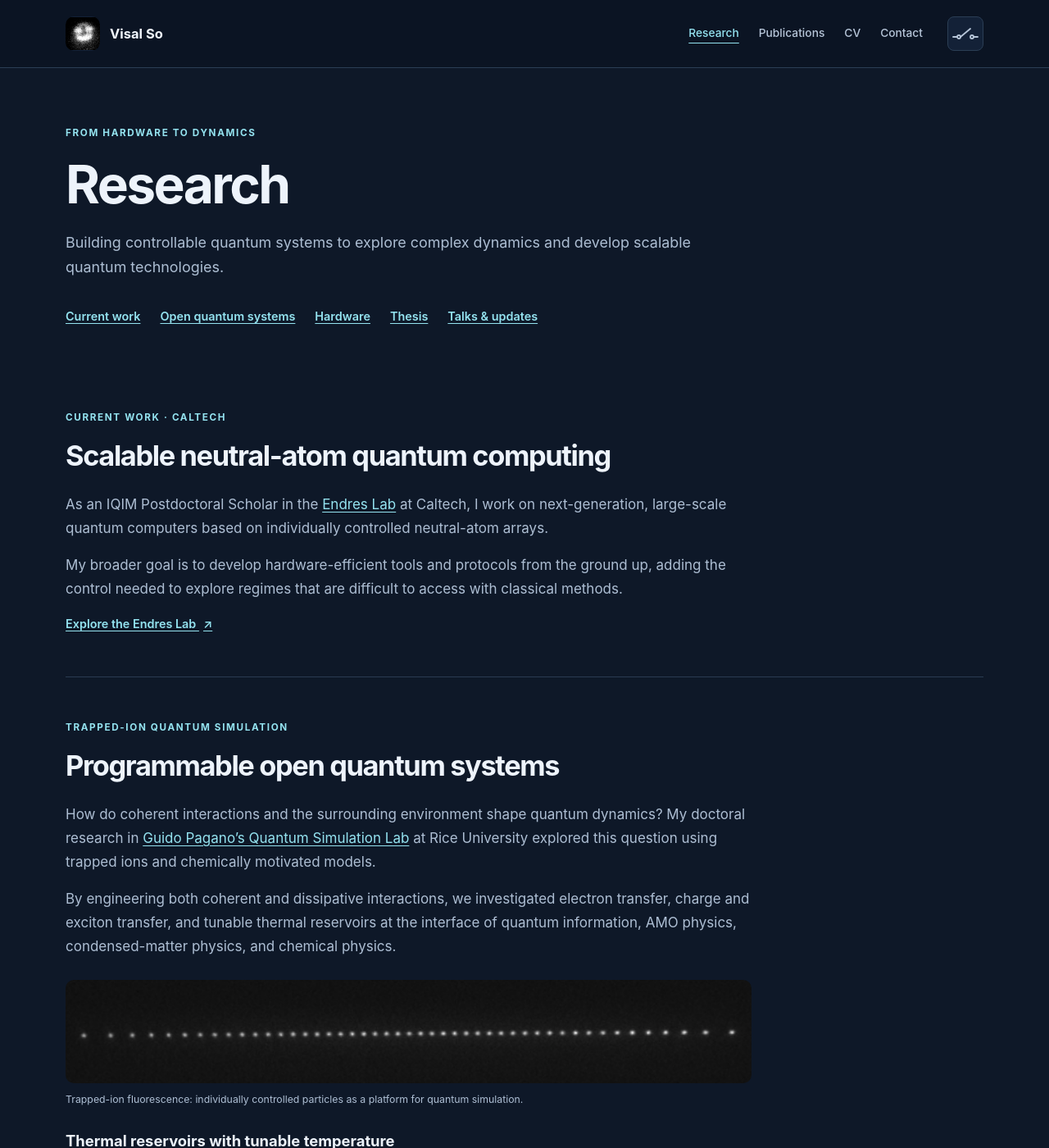
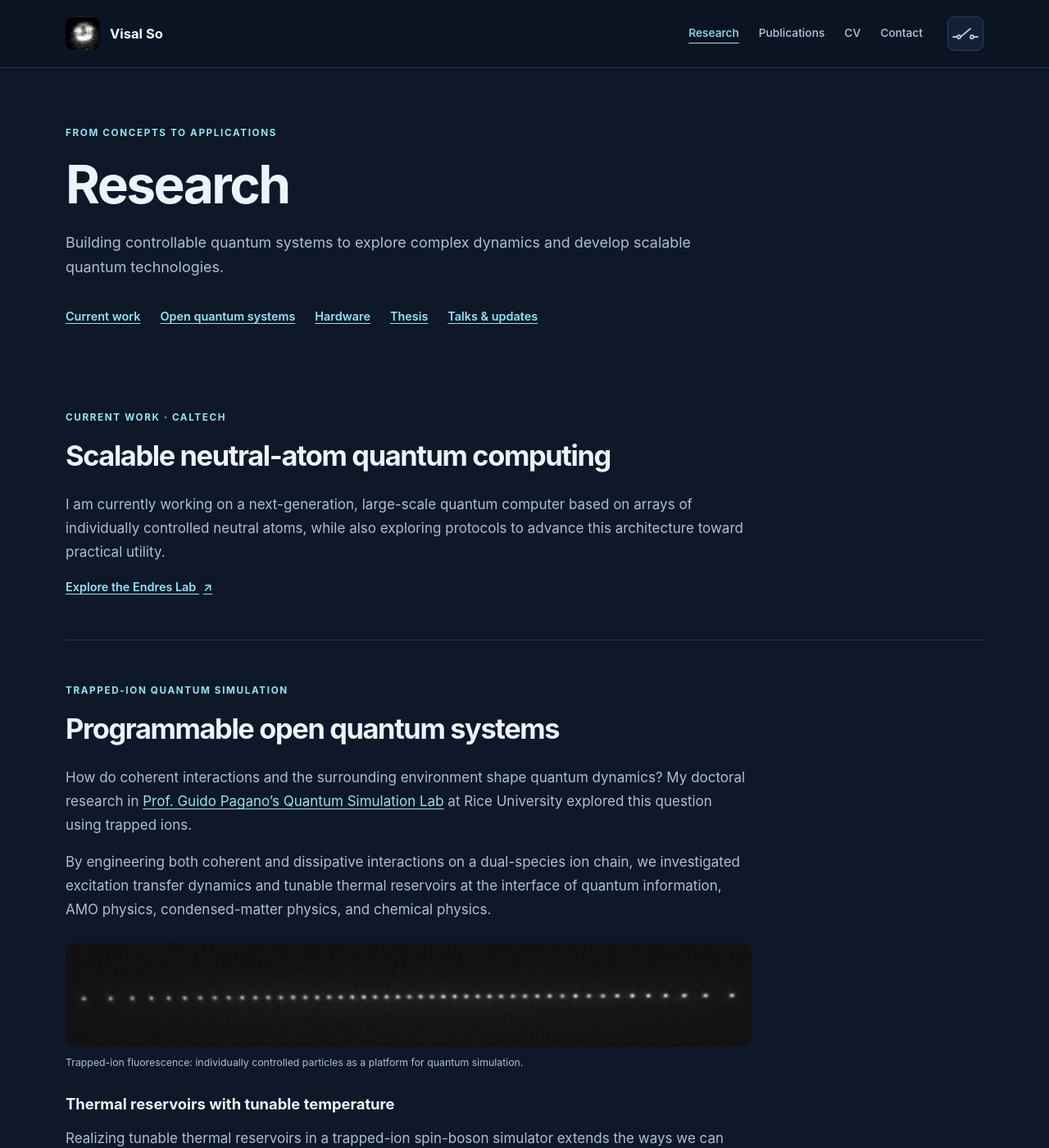
Before and after one commit to visalso/visalso.github.io, a Jekyll site: the page built from research.html, in a window 1280 px wide and 1400 px high. Shown: the whole window at 82% size. Built offline with Jekyll 4.4.1, drawn with Linux system fonts in a browser that asks for light colours.

Commit message:
Update research.html

```diff
--- a/research.html
+++ b/research.html
@@ -6,7 +6,7 @@ permalink: /research/
 nav: research
 ---
 <header class="page-header container">
-  <p class="eyebrow">From hardware to dynamics</p>
+  <p class="eyebrow">From concepts to applications</p>
   <h1 class="page-title">Research</h1>
   <p class="lead">Building controllable quantum systems to explore complex dynamics and develop scalable quantum technologies.</p>
   <nav class="actions page-jumps" aria-label="Research sections">
@@ -25,8 +25,7 @@ nav: research
       <h2 id="neutral-atoms-title">Scalable neutral-atom quantum computing</h2>
     </div>
     <div class="project__body prose">
-      <p>As an IQIM Postdoctoral Scholar in the <a href="https://www.endreslab.com/">Endres Lab</a> at Caltech, I work on next-generation, large-scale quantum computers based on individually controlled neutral-atom arrays.</p>
-      <p>My broader goal is to develop hardware-efficient tools and protocols from the ground up, adding the control needed to explore regimes that are difficult to access with classical methods.</p>
+      <p>I am currently working on a next-generation, large-scale quantum computer based on arrays of individually controlled neutral atoms, while also exploring protocols to advance this architecture toward practical utility.</p>
       <p class="project__links"><a class="text-link" href="https://www.endreslab.com/">Explore the Endres Lab <span aria-hidden="true">↗</span></a></p>
     </div>
   </section>
@@ -37,8 +36,8 @@ nav: research
       <h2 id="open-systems-title">Programmable open quantum systems</h2>
     </div>
     <div class="project__body prose">
-      <p>How do coherent interactions and the surrounding environment shape quantum dynamics? My doctoral research in <a href="https://paganolab.rice.edu/">Guido Pagano’s Quantum Simulation Lab</a> at Rice University explored this question using trapped ions and chemically motivated models.</p>
-      <p>By engineering both coherent and dissipative interactions, we investigated electron transfer, charge and exciton transfer, and tunable thermal reservoirs at the interface of quantum information, AMO physics, condensed-matter physics, and chemical physics.</p>
+      <p>How do coherent interactions and the surrounding environment shape quantum dynamics? My doctoral research in <a href="https://paganolab.rice.edu/">Prof. Guido Pagano’s Quantum Simulation Lab</a> at Rice University explored this question using trapped ions.</p>
+      <p>By engineering both coherent and dissipative interactions on a dual-species ion chain, we investigated excitation transfer dynamics and tunable thermal reservoirs at the interface of quantum information, AMO physics, condensed-matter physics, and chemical physics.</p>
       <figure class="research-figure">
         <img src="{{ '/assets/header_banner.png' | relative_url }}" alt="A chain of bright trapped-ion fluorescence spots" width="1687" height="255" loading="lazy" decoding="async">
         <figcaption>Trapped-ion fluorescence: individually controlled particles as a platform for quantum simulation.</figcaption>
```
